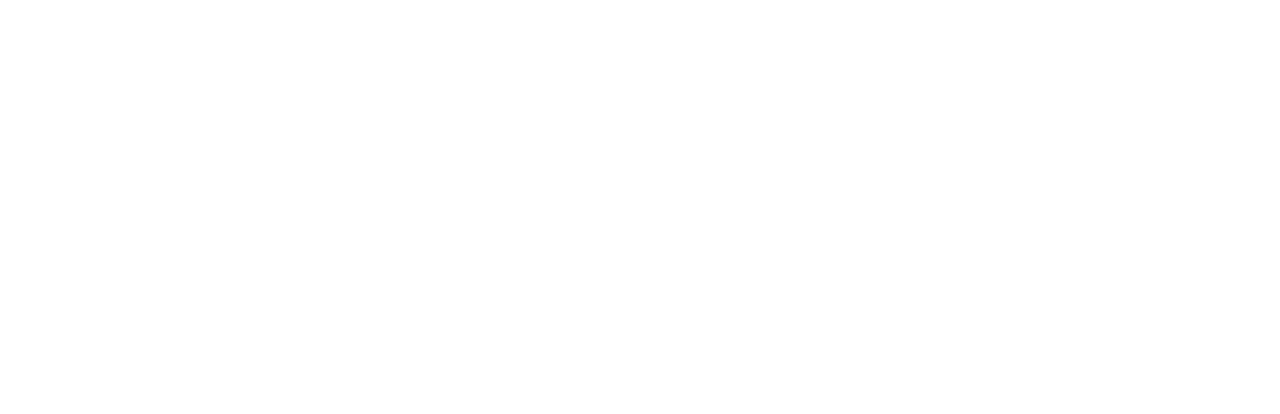
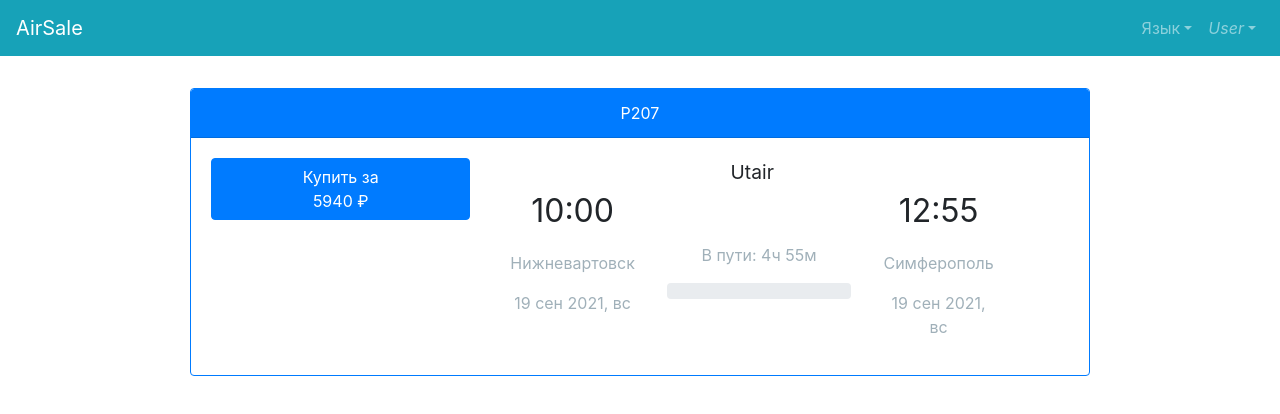
Before and after one commit to whitemalina/module-spa, a Nuxt app: page /search-result in a window 1280 px wide. Before the commit this address had no page. Shown: the top 414 px of the page. Built offline with nearby package versions, Linux system fonts and the light colour scheme.

Commit message:
Add files via upload

```diff
--- /dev/null
+++ b/pages/search-result.vue
@@ -0,0 +1,124 @@
+<template>
+  <div>
+    <navbar />
+    <div class="search-result">
+      <b-card
+        no-body
+        class="overflow-hidden"
+        style="min-width: 900px;"
+        border-variant="primary"
+        header="Р207"
+        header-bg-variant="primary"
+        header-text-variant="white"
+        align="center"
+      >
+        <b-row no-gutters>
+          <b-col md="4">
+            <b-card-body class="buy">
+              <!-- <b-card-text>пнд 22 нояб.</b-card-text>
+                <b-card-text>17:30 Осака Международный аэропорт Кансай (KIX)</b-card-text> -->
+              <div>
+                <b-button class="buy-button" block variant="primary" center
+                  >Купить за <br />
+                  5940 ₽</b-button
+                >
+              </div>
+            </b-card-body>
+          </b-col>
+
+          <b-col md="7">
+            <b-card-body>
+              <div class="avia">
+                <b-card-text>Utair</b-card-text>
+              </div>
+              <div class="about-avia">
+                <div class="flight">
+                  <p class="flight-time">10:00</p>
+                  <div class="arrival">
+                    <p class="flight-city">Нижневартовск</p>
+                    <p class="flight-date">19 сен 2021, вс</p>
+                  </div>
+                </div>
+                <div class="about-progress">
+                  <p class="about-flight-time">В пути: 4ч 55м</p>
+                  <b-progress></b-progress>
+                </div>
+                <div class="flight">
+                  <p class="flight-time">12:55</p>
+                  <div class="arrival">
+                    <p class="flight-city">Симферополь</p>
+                    <p class="flight-date">19 сен 2021, вс</p>
+                  </div>
+                </div>
+              </div>
+            </b-card-body>
+          </b-col>
+        </b-row>
+      </b-card>
+    </div>
+  </div>
+</template>
+
+<style>
+.card-text{
+    font-size: 1.2em;
+    font-weight: 400;
+}
+.price {
+  font-size: 20px;
+  font-weight: bold;
+}
+.search-result {
+  display: flex;
+  align-items: center;
+  flex-direction: column;
+  margin-top: 2em;
+}
+b-card {
+  margin-top: 1em !important;
+}
+.about-avia {
+  display: flex;
+  align-items: center;
+  justify-content: space-between;
+  width: 100%;
+}
+.about-progress {
+  margin: 0 2em;
+  width: 40%;
+}
+.flight-time {
+  font-size: 2em;
+}
+.flight {
+  align-self: flex-start;
+}
+.flight-city,
+.flight-date {
+  color: #a0b0b9;
+  margin-top: 1px;
+}
+.about-flight-time {
+  color: #a0b0b9;
+}
+.arrival {
+    display: block;
+}
+.card-text{
+
+}
+</style>
+<script>
+import navbar from "@/components/navbar";
+import Navbar from "../components/navbar.vue";
+export default {
+  name: "index",
+  components: {
+    navbar
+  },
+  data() {
+    return {};
+  },
+  mounted() {}
+};
+</script>
```
